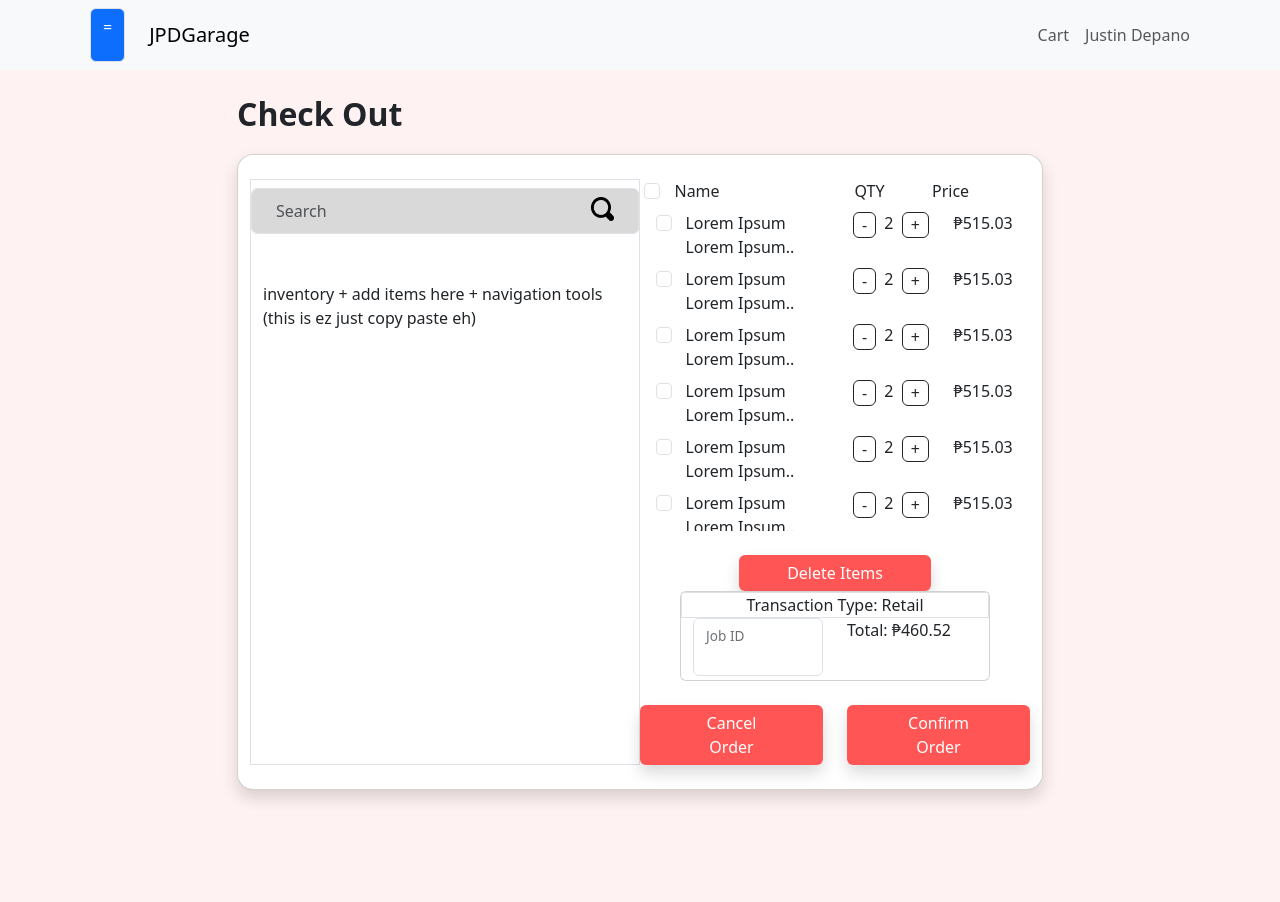
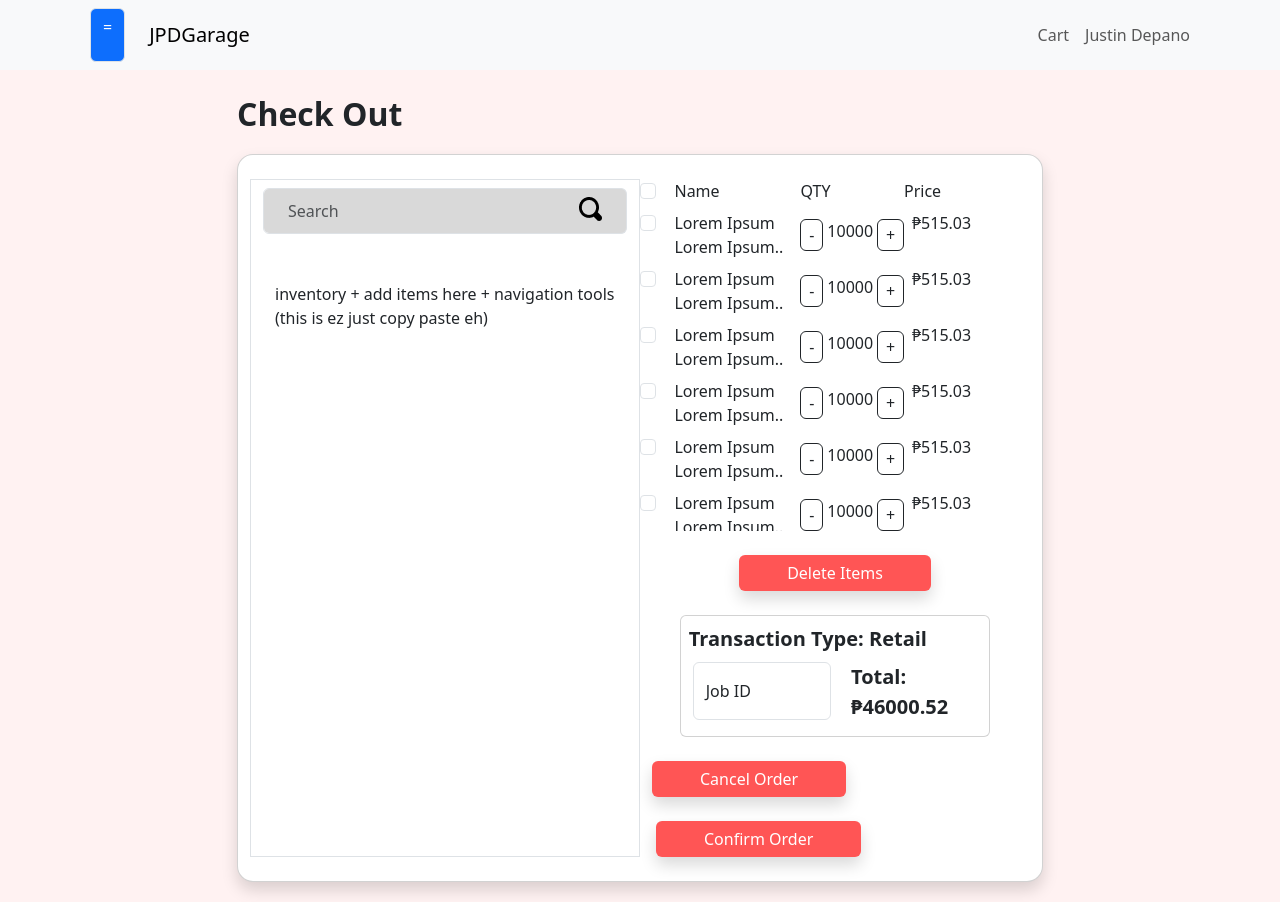
Before and after one commit to briangabini/CSSWENG-IMS, a React (Create React App) app in the folder frontend/: page /shopping-cart in a window 1280 px wide. Before the commit the page ends 810 px from the top, so only its background shows below. Built offline with nearby package versions, Linux system fonts and the light colour scheme.

Commit message:
Shopping cart layout updated

```diff
--- a/frontend/src/index.css
+++ b/frontend/src/index.css
@@ -232,8 +232,14 @@ a {
   transform:translateY(10%)!important;
 }
 
+.scroll-space{
+  scrollbar-gutter: stable;
+}
+
 .items-in-cart{
-  overflow-y: scroll;
+  overflow-y: auto;
   overflow-x: hidden;
   height: 40vh;
+  box-sizing: border-box;
+  width: 100%;
 }
--- a/frontend/src/pages/AddInventoryItems.js
+++ b/frontend/src/pages/AddInventoryItems.js
@@ -320,8 +320,7 @@ const AddInventoryItems = () => {
                             />
                         </FloatingLabel>
                         {/* Error */}
-                        <div className='ms-2 mb-3 txt-main-dominant-red fst-italic fw-bold'
-                            onClick={handleError}>
+                        <div className='ms-2 mb-3 txt-main-dominant-red fst-italic fw-bold'>
                             Error: Invalid input!
                         </div>
 
--- a/frontend/src/pages/ShoppingCart.js
+++ b/frontend/src/pages/ShoppingCart.js
@@ -12,7 +12,7 @@ const ShoppingCart = () => {
             <Row>
                 <Card className='p-4 rounded-4 shadow mt-3'>
                     <Row>
-                        <Col className='col-6 border'>
+                        <Col className='col-6 border px-4'>
                             {/* Navigation Tooles: Search + Filter + Sort By */}
                             <Row>
                                 {/* Search Bar */}
@@ -32,189 +32,172 @@ const ShoppingCart = () => {
                             </Row> */}
                             inventory + add items here + navigation tools (this is ez just copy paste eh)
                         </Col>
-                        <Col className='col-6 nomargin nopadding'>
-                            <Row className='mb-2 nomargin'>
+                        <Col className='col-6 nomargin nopadding scroll-space'>
+                            <Row className='mb-2'>
                                 <Col className='col-1'>
                                     <Form.Check
                                         type={'checkbox'}
-                                        className='ms-1'
+                                        className=''
                                     />
                                 </Col>
-                                <Col className='col-5'>
+                                <Col className='col-4'>
                                     Name
                                 </Col>
-                                <Col className='col-2 text-center'>
+                                <Col className='col-3 nopadding'>
                                     QTY
                                 </Col>
-                                <Col className='col-3 ms-3'>
+                                <Col className='col-3 nopadding'>
                                     Price
                                 </Col>
                             </Row>
-                            <div className='items-in-cart '>
-                                <Row className='mb-2 nomargin nopadding'>
+                                <Container fluid className='nopadding'>
+                                    <div className='items-in-cart'>
+                                        <Row fluid className='mb-2'>
                                             <Col className='col-1'>
                                                 <Form.Check
                                                     type={'checkbox'}
-                                            className='ms-1'
+                                                    className=''
                                                 />
                                             </Col>
-                                    <Col className='col-5 text-wrap'>
+                                            <Col className='col-4 text-wrap'>
                                                 Lorem Ipsum Lorem Ipsum..
                                             </Col>
-                                    <Col className='col-3'>
-                                        <Button variant="outline-dark" className='nopadding px-2'>-</Button>
-                                        <span className='mx-1'> 2 </span>
-                                        <Button variant="outline-dark" className='nopadding px-2'>+</Button>
+                                            <Col className='col-3 nopadding d-flex justify-content-center'>
+                                                <Button variant="outline-dark" className='nopadding px-2 my-2'>-</Button>
+                                                <span className='mx-1 my-2'> 10000 </span>
+                                                <Button variant="outline-dark" className='nopadding px-2 my-2'>+</Button>
                                             </Col>
-                                    <Col className='col-3 text-wrap'>
+                                            <Col className='col-3 text-wrap ps-2 nopadding'>
                                                 ₱515.03
                                             </Col>
                                         </Row>
-                                <Row className='mb-2 nomargin nopadding'>
+                                        <Row fluid className='mb-2'>
                                             <Col className='col-1'>
                                                 <Form.Check
                                                     type={'checkbox'}
-                                            className='ms-1'
+                                                    className=''
                                                 />
                                             </Col>
-                                    <Col className='col-5 text-wrap'>
+                                            <Col className='col-4 text-wrap'>
                                                 Lorem Ipsum Lorem Ipsum..
                                             </Col>
-                                    <Col className='col-3'>
-                                        <Button variant="outline-dark" className='nopadding px-2'>-</Button>
-                                        <span className='mx-1'> 2 </span>
-                                        <Button variant="outline-dark" className='nopadding px-2'>+</Button>
+                                            <Col className='col-3 nopadding d-flex justify-content-center'>
+                                                <Button variant="outline-dark" className='nopadding px-2 my-2'>-</Button>
+                                                <span className='mx-1 my-2'> 10000 </span>
+                                                <Button variant="outline-dark" className='nopadding px-2 my-2'>+</Button>
                                             </Col>
-                                    <Col className='col-3 text-wrap'>
+                                            <Col className='col-3 text-wrap ps-2 nopadding'>
                                                 ₱515.03
                                             </Col>
                                         </Row>
-                                <Row className='mb-2 nomargin nopadding'>
+                                        <Row fluid className='mb-2'>
                                             <Col className='col-1'>
                                                 <Form.Check
                                                     type={'checkbox'}
-                                            className='ms-1'
+                                                    className=''
                                                 />
                                             </Col>
-                                    <Col className='col-5 text-wrap'>
+                                            <Col className='col-4 text-wrap'>
                                                 Lorem Ipsum Lorem Ipsum..
                                             </Col>
-                                    <Col className='col-3'>
-                                        <Button variant="outline-dark" className='nopadding px-2'>-</Button>
-                                        <span className='mx-1'> 2 </span>
-                                        <Button variant="outline-dark" className='nopadding px-2'>+</Button>
+                                            <Col className='col-3 nopadding d-flex justify-content-center'>
+                                                <Button variant="outline-dark" className='nopadding px-2 my-2'>-</Button>
+                                                <span className='mx-1 my-2'> 10000 </span>
+                                                <Button variant="outline-dark" className='nopadding px-2 my-2'>+</Button>
                                             </Col>
-                                    <Col className='col-3 text-wrap'>
+                                            <Col className='col-3 text-wrap ps-2 nopadding'>
                                                 ₱515.03
                                             </Col>
                                         </Row>
-                                <Row className='mb-2 nomargin nopadding'>
+                                        <Row fluid className='mb-2'>
                                             <Col className='col-1'>
                                                 <Form.Check
                                                     type={'checkbox'}
-                                            className='ms-1'
+                                                    className=''
                                                 />
                                             </Col>
-                                    <Col className='col-5 text-wrap'>
+                                            <Col className='col-4 text-wrap'>
                                                 Lorem Ipsum Lorem Ipsum..
                                             </Col>
-                                    <Col className='col-3'>
-                                        <Button variant="outline-dark" className='nopadding px-2'>-</Button>
-                                        <span className='mx-1'> 2 </span>
-                                        <Button variant="outline-dark" className='nopadding px-2'>+</Button>
+                                            <Col className='col-3 nopadding d-flex justify-content-center'>
+                                                <Button variant="outline-dark" className='nopadding px-2 my-2'>-</Button>
+                                                <span className='mx-1 my-2'> 10000 </span>
+                                                <Button variant="outline-dark" className='nopadding px-2 my-2'>+</Button>
                                             </Col>
-                                    <Col className='col-3 text-wrap'>
+                                            <Col className='col-3 text-wrap ps-2 nopadding'>
                                                 ₱515.03
                                             </Col>
                                         </Row>
-                                <Row className='mb-2 nomargin nopadding'>
+                                        <Row fluid className='mb-2'>
                                             <Col className='col-1'>
                                                 <Form.Check
                                                     type={'checkbox'}
-                                            className='ms-1'
+                                                    className=''
                                                 />
                                             </Col>
-                                    <Col className='col-5 text-wrap'>
+                                            <Col className='col-4 text-wrap'>
                                                 Lorem Ipsum Lorem Ipsum..
                                             </Col>
-                                    <Col className='col-3'>
-                                        <Button variant="outline-dark" className='nopadding px-2'>-</Button>
-                                        <span className='mx-1'> 2 </span>
-                                        <Button variant="outline-dark" className='nopadding px-2'>+</Button>
+                                            <Col className='col-3 nopadding d-flex justify-content-center'>
+                                                <Button variant="outline-dark" className='nopadding px-2 my-2'>-</Button>
+                                                <span className='mx-1 my-2'> 10000 </span>
+                                                <Button variant="outline-dark" className='nopadding px-2 my-2'>+</Button>
                                             </Col>
-                                    <Col className='col-3 text-wrap'>
+                                            <Col className='col-3 text-wrap ps-2 nopadding'>
                                                 ₱515.03
                                             </Col>
                                         </Row>
-                                <Row className='mb-2 nomargin nopadding'>
+                                        <Row fluid className='mb-2'>
                                             <Col className='col-1'>
                                                 <Form.Check
                                                     type={'checkbox'}
-                                            className='ms-1'
+                                                    className=''
                                                 />
                                             </Col>
-                                    <Col className='col-5 text-wrap'>
+                                            <Col className='col-4 text-wrap'>
                                                 Lorem Ipsum Lorem Ipsum..
                                             </Col>
-                                    <Col className='col-3'>
-                                        <Button variant="outline-dark" className='nopadding px-2'>-</Button>
-                                        <span className='mx-1'> 2 </span>
-                                        <Button variant="outline-dark" className='nopadding px-2'>+</Button>
+                                            <Col className='col-3 nopadding d-flex justify-content-center'>
+                                                <Button variant="outline-dark" className='nopadding px-2 my-2'>-</Button>
+                                                <span className='mx-1 my-2 text-wrap'> 10000 </span>
+                                                <Button variant="outline-dark" className='nopadding px-2 my-2'>+</Button>
                                             </Col>
-                                    <Col className='col-3 text-wrap'>
+                                            <Col className='col-3 text-wrap ps-2 nopadding'>
                                                 ₱515.03
                                             </Col>
                                         </Row>
-                                <Row className='mb-2 nomargin nopadding'>
-                                    <Col className='col-1'>
-                                        <Form.Check
-                                            type={'checkbox'}
-                                            className='ms-1'
-                                        />
-                                    </Col>
-                                    <Col className='col-5 text-wrap'>
-                                        Lorem Ipsum Lorem Ipsum..
-                                    </Col>
-                                    <Col className='col-3'>
-                                        <Button variant="outline-dark" className='nopadding px-2'>-</Button>
-                                        <span className='mx-1'> 2 </span>
-                                        <Button variant="outline-dark" className='nopadding px-2'>+</Button>
-                                    </Col>
-                                    <Col className='col-3 text-wrap'>
-                                        ₱515.03
-                                    </Col>
-                                </Row>
+
+
                                     </div>
+                                </Container>
                             <Row>
-                                <Button className='w-auto px-5 mx-auto mt-4 bg-main-dominant-red shadow border-0'>Delete Items</Button>
+                                <Button className='w-auto px-5 mx-auto mt-4 bg-main-dominant-red shadow border-0 mb-4'>Delete Items</Button>
                             </Row>
                             <Row>
                                 <Card className='w-75 mx-auto'>
-                                    <Row className='text-center border'>
-                                        <div>
+                                    <Row className='fs-5 fw-bold ps-2 pt-2'>
                                         Transaction Type: Retail
-                                        </div>
                                     </Row>
-                                    <Row>
-                                        <Col>
-                                            <FloatingLabel className="mb-1 w-auto" controlId="floatingSelect" label="Job ID">
-                                                <Form.Control type="email"></Form.Control>
+                                    <Row className='mt-2'>
+                                        <Col className=''>
+                                        <FloatingLabel
+                                            controlId="floatingInput"
+                                            label="Job ID"
+                                            className="mb-3"
+                                        >
+                                            <Form.Control type="text" placeholder="name@example.com" />
                                         </FloatingLabel>
                                         </Col>
-                                        <Col>
-                                            <span className='d-inline'>Total: ₱460.52</span>
+                                        <Col className='ps-2 nopadding'>
+                                            <span className='d-inline fs-5 fw-bold text-wrap'>Total: ₱46000.52</span>
                                         </Col>
                                     </Row>
                                 </Card>
                             </Row>
-                            <Row>
-                                <Col>
-                                    <Button className='w-auto px-5 mx-auto mt-4 bg-main-dominant-red shadow border-0'>Cancel Order</Button>
-                                </Col>
-                                <Col>
-                                    <Button className='w-auto px-5 mx-auto mt-4 bg-main-dominant-red shadow border-0'>Confirm Order</Button>
-                                </Col>
-                            </Row>
+                            <Container className='w-100'>
+                                    <Button className='w-auto px-5 ms-auto me-1 mt-4 bg-main-dominant-red shadow border-0'>Cancel Order</Button>
+                                    <Button className='w-auto px-5 me-auto ms-1 mt-4 bg-main-dominant-red shadow border-0'>Confirm Order</Button>
+                            </Container>
                         </Col>
                     </Row>
                 </Card>
```
Lines whose indentation alone changed are shown as unchanged.
